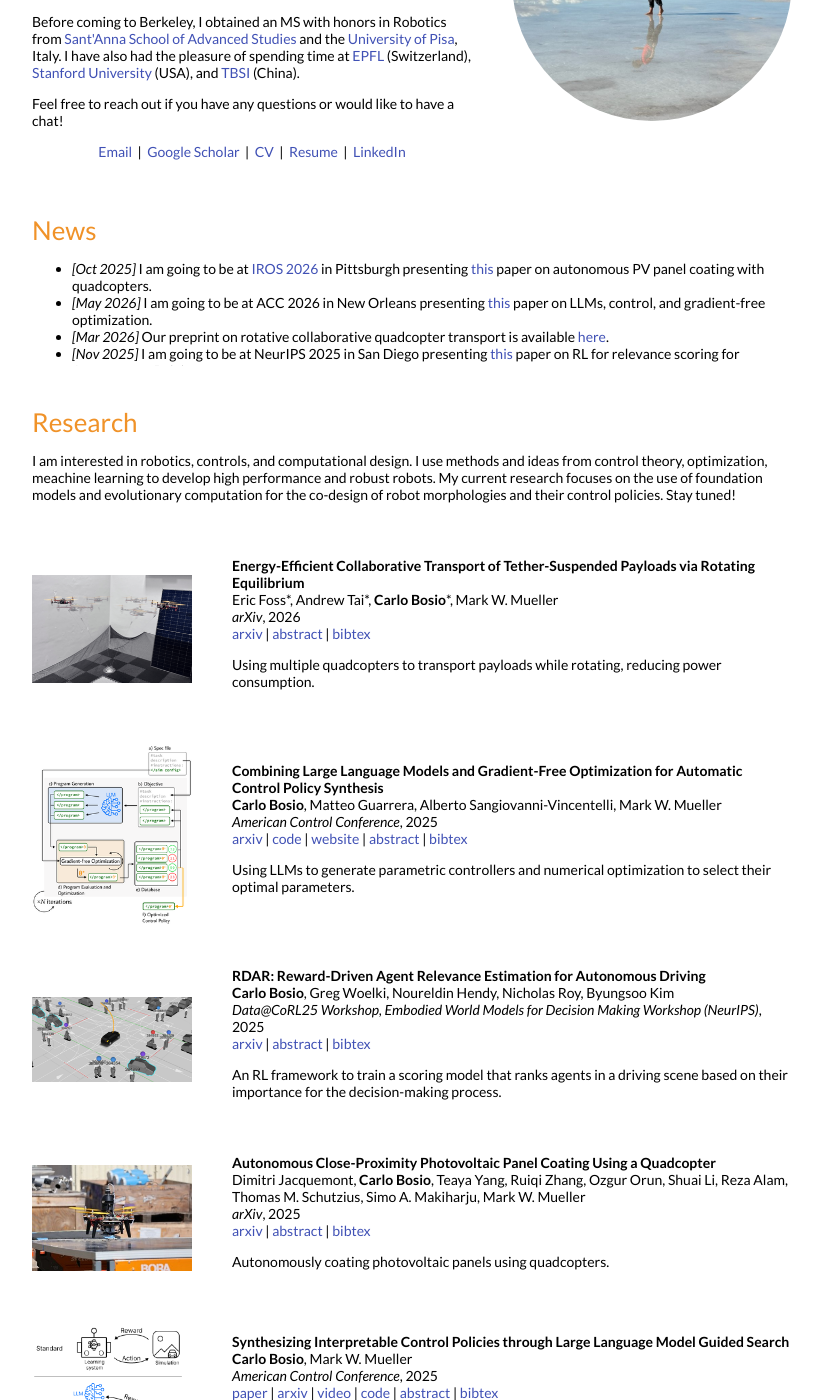
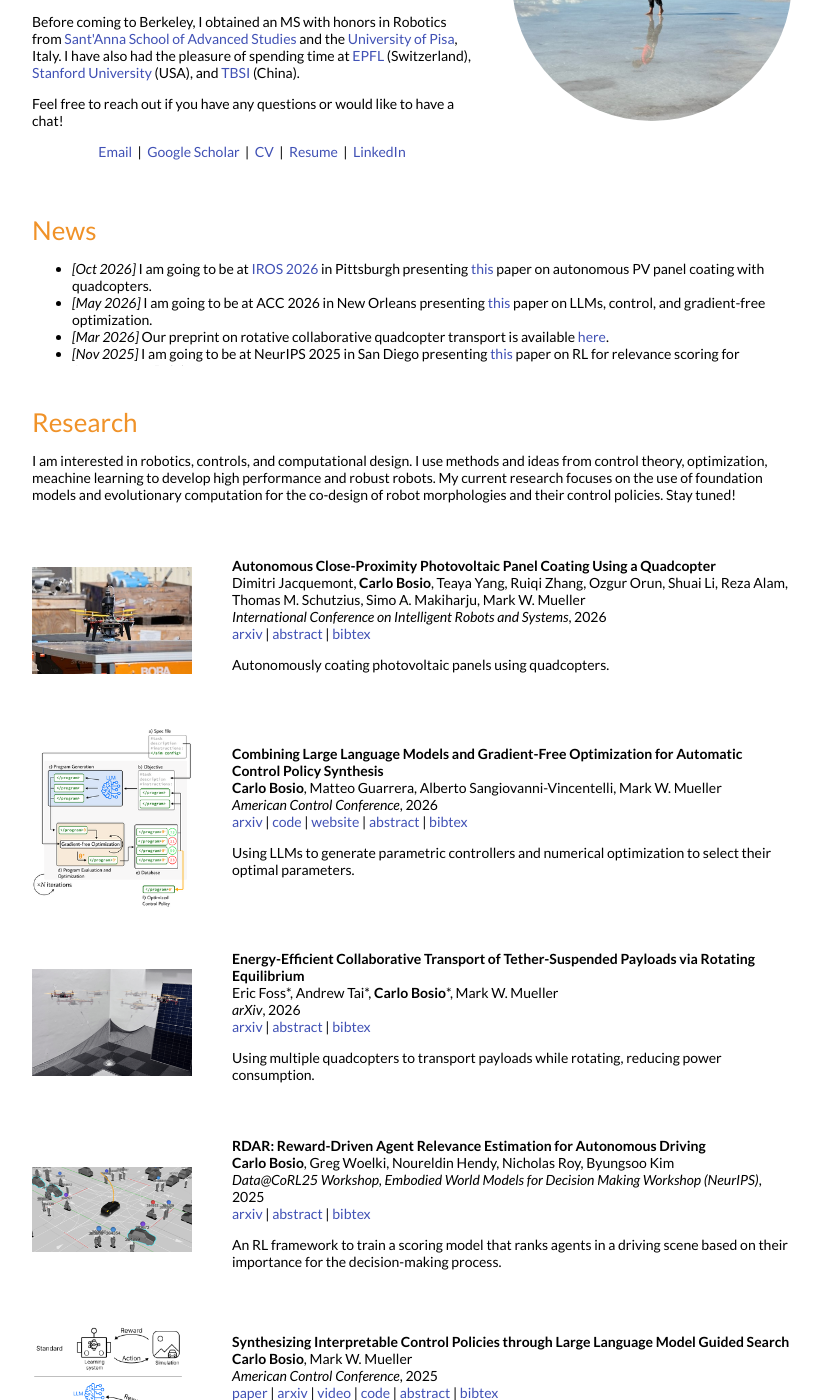
Before and after one commit to carlobosio/carlobosio.github.io, a Jekyll site: the page built from _posts/2025-9-1-autonomous-pv.markdown, in a window 1280 px wide and 1400 px high, scrolled down 238 px. Shown: the whole window, without its empty margins (228-1050 px from the left). Built offline with Jekyll 4.4.1, drawn with Linux system fonts in a browser that asks for light colours.

Commit message:
fixed small mistakes for iros

```diff
--- a/_layouts/default.html
+++ b/_layouts/default.html
@@ -76,7 +76,7 @@
               <h2 style="color:#f09228">News</h2>
               <div style="height:120px;padding:0%;width:100%;border:0px;overflow:auto;vertical-align:middle">
                 <ul class = "list">
-                  <li><em>[Oct 2025]</em> I am going to be at <a href="https://2026.ieee-iros.org/">IROS 2026</a> in Pittsburgh presenting <a href="https://arxiv.org/abs/2509.10979">this</a> paper on autonomous PV panel coating with quadcopters.</li>
+                  <li><em>[Oct 2026]</em> I am going to be at <a href="https://2026.ieee-iros.org/">IROS 2026</a> in Pittsburgh presenting <a href="https://arxiv.org/abs/2509.10979">this</a> paper on autonomous PV panel coating with quadcopters.</li>
                   <li><em>[May 2026]</em> I am going to be at ACC 2026 in New Orleans presenting <a href="https://arxiv.org/abs/2510.00373">this</a> paper on LLMs, control, and gradient-free optimization.</li>
                   <li><em>[Mar 2026]</em> Our preprint on rotative collaborative quadcopter transport is available <a href="https://arxiv.org/abs/2603.06955">here</a>.</li>
                   <li><em>[Nov 2025]</em> I am going to be at NeurIPS 2025 in San Diego presenting <a href="https://arxiv.org/abs/2509.19789">this</a> paper on RL for relevance scoring for Autonomous Driving.</li>
--- a/_posts/2025-10-1-colmo.markdown
+++ b/_posts/2025-10-1-colmo.markdown
@@ -2,7 +2,7 @@
 layout: post
 title:  "Combining Large Language Models and Gradient-Free Optimization for Automatic Control Policy Synthesis"
 venue: "American Control Conference"
-date: 2025-10-01 17:45:25 +00:00
+date: 2026-07-01 17:45:25 +00:00
 image: /images/block-diag-optim.png
 categories: Research
 author: "Carlo Bosio"
--- a/_posts/2025-9-1-autonomous-pv.markdown
+++ b/_posts/2025-9-1-autonomous-pv.markdown
@@ -1,8 +1,8 @@
 ---
 layout: post
 title:  "Autonomous Close-Proximity Photovoltaic Panel Coating Using a Quadcopter"
-venue: "arXiv"
-date: 2025-9-01 17:45:25 +00:00
+venue: "International Conference on Intelligent Robots and Systems"
+date: 2026-10-01 17:45:25 +00:00
 image: /images/system.jpg
 categories: Research
 author: "Carlo Bosio"
```
